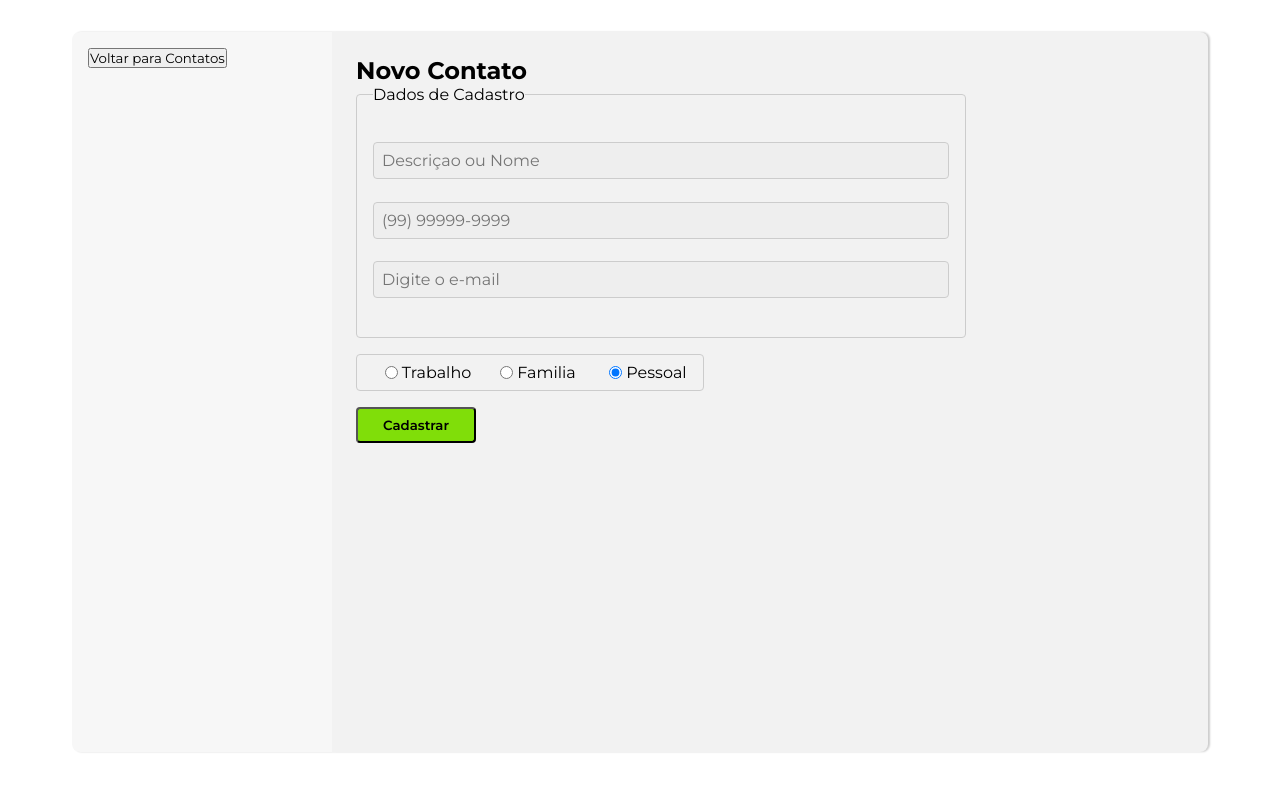
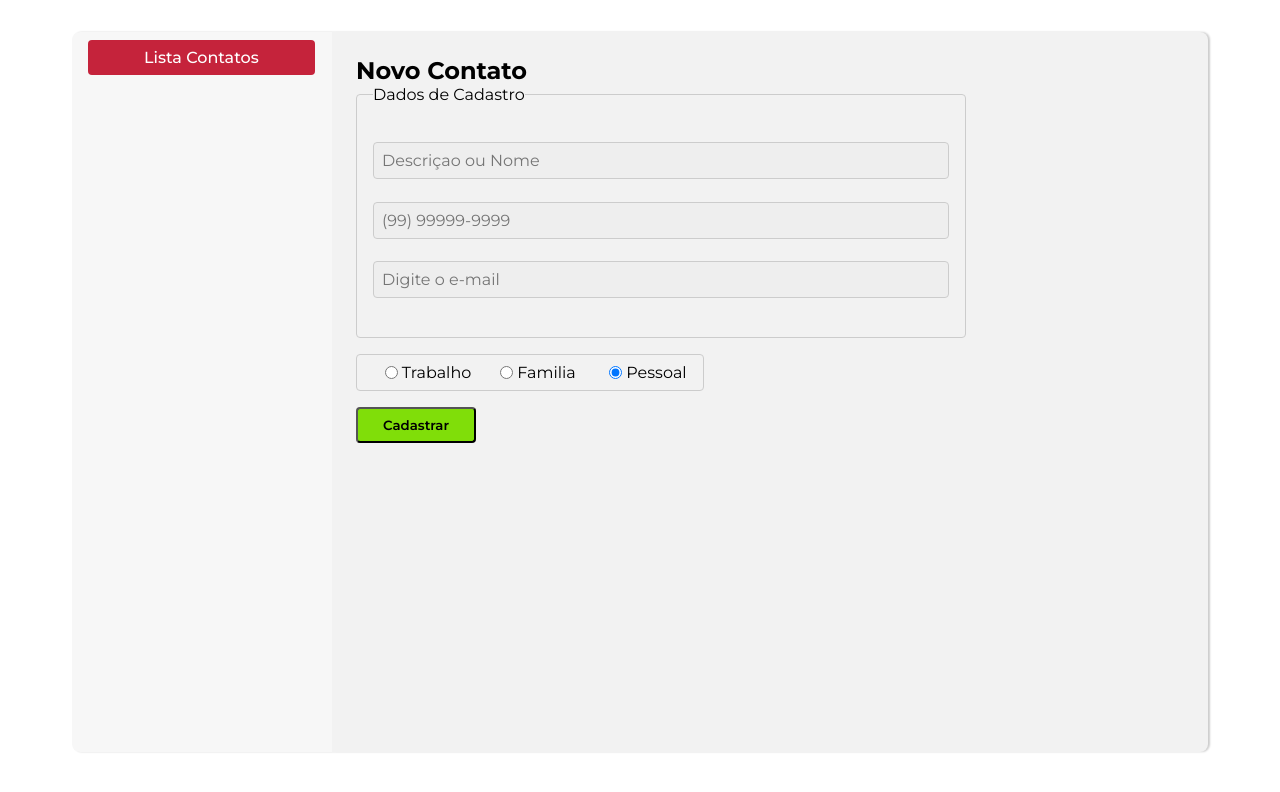
Before and after one commit to emmanuelmarcosdeoliveira/contac-list, a React (Vite) app: page /cadastro in a window 1280 px wide. Shown: the top 792 px of the page. Built offline with nearby package versions, Linux system fonts and the light colour scheme; the HTML template or start-up script is replaced by a standard one.

Commit message:
chore:  inclusion of the back button style in the sidebar

```diff
--- a/src/containers/ContacList/index.tsx
+++ b/src/containers/ContacList/index.tsx
@@ -48,7 +48,10 @@ const ContactList = () => {
         >
           {contatos.length}
         </span>{' '}
-        Contato(s) marcado(s) como: {criterio} e "{termo}"
+        Contato(s) classificados(s) como <strong>{criterio}</strong> <br />
+        <p style={{ marginLeft: '1.4rem' }}>
+          Busca como: <strong>{termo}</strong>{' '}
+        </p>
       </p>
       <S.Grid>
         {contatos.map((c) => (
--- a/src/containers/Sidebar/index.tsx
+++ b/src/containers/Sidebar/index.tsx
@@ -69,7 +69,9 @@ const Sidebar = ({ mostrarFilters }: Props) => {
           </S.Filtros>
         </>
       ) : (
-        <button onClick={() => navigate('/')}>Voltar para Contatos</button>
+        <S.BtnVoltar as="btn" onClick={() => navigate('/')}>
+          Lista Contatos
+        </S.BtnVoltar>
       )}
     </S.Asside>
   )
--- a/src/containers/Sidebar/styles.ts
+++ b/src/containers/Sidebar/styles.ts
@@ -1,5 +1,6 @@
 import styled from 'styled-components'
 import variaveis from '../../styles/variaveis'
+import { Botao } from '../../components/InlcudeContact/styles'
 
 export const Asside = styled.aside`
   padding: 1rem;
@@ -52,3 +53,13 @@ export const MyCard = styled.div`
   font-size: 1.5rem;
   color: #5e5e5e;
 `
+
+export const BtnVoltar = styled.button`
+  width: 325px;
+  width: 100%;
+  background-color: #c5233b;
+  padding: 0.5rem 3.5rem;
+  border-radius: 4px;
+  font-weight: 500;
+  color: white;
+`
--- a/src/store/reducers/contacts.ts
+++ b/src/store/reducers/contacts.ts
@@ -45,9 +45,9 @@ const initialState: ContatosState = {
     },
     {
       grupos: enums.Grupos.GUYS,
-      titulo: 'Rockseat',
+      titulo: 'Ricardo',
       telefone: '11-99999-9999',
-      email: 'rockset@gmail.com',
+      email: 'ricardo@gmail.com',
       id: 5
     }
   ]
```
